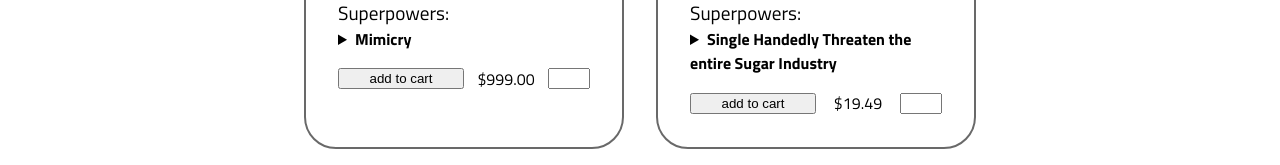
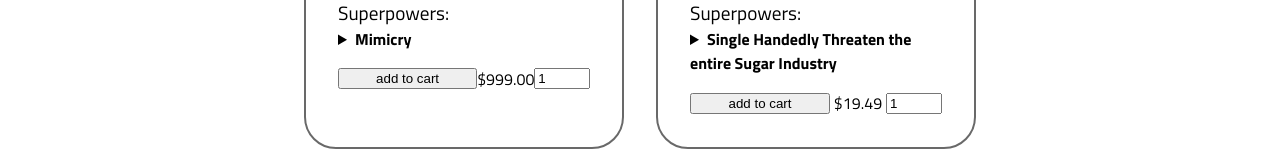
Before and after one commit to tif-calin/w2-1mon_staticcart, a plain HTML site: page products.html in a window 1280 px wide. Shown: the part 409-574 px from the top of the page. Drawn offline with Linux system fonts and the light colour scheme.

Commit message:
fixed spaces

```diff
--- a/products/products.js
+++ b/products/products.js
@@ -19,7 +19,7 @@ export const products = [
         'superpowers': [
             {
                 'name': 'Single Handedly Threaten the entire Sugar Industry',
-                'description': "",
+                'description': '',
             }
         ],
         'price': 19.49,
@@ -32,7 +32,7 @@ export const products = [
         'superpowers': [
             {
                 'name': 'Master of LinkedIn',
-                'description': "As with most 'parasitic' plants, there's much more to the dodder's relationships with its host plants than revealed by its much stigmatized label. This vine has created an alternative to the Wood Wide Web allowing plants to communicate with each other through the connections this plant makes&mdash;even between species! Plants are able to send warning signals to others in case of pests or other dangers. In addition, genetic analysis has also found it borrows a lot of its DNA from plants it parasitizes.",
+                'description': 'As with most \'parasitic\' plants, there\'s much more to the dodder\'s relationships with its host plants than revealed by its much stigmatized label. This vine has created an alternative to the Wood Wide Web allowing plants to communicate with each other through the connections this plant makes&mdash;even between species! Plants are able to send warning signals to others in case of pests or other dangers. In addition, genetic analysis has also found it borrows a lot of its DNA from plants it parasitizes.',
             }
         ],
         'price': 23.50,
@@ -45,7 +45,7 @@ export const products = [
         'superpowers': [
             {
                 'name': 'Literally Walks',
-                'description': "Instead of flowers, the walking onion creates a cluster of bulbets. These bulbets eventually grow large enough that the stalks bend down under the weight, causing the bulbs to self-plant. Through this cycle, the onion is said to 'walk' across a garden. If walking your dog is a bit too high of a pace for you, try taking this botanical friend with you instead!",
+                'description': 'Instead of flowers, the walking onion creates a cluster of bulbets. These bulbets eventually grow large enough that the stalks bend down under the weight, causing the bulbs to self-plant. Through this cycle, the onion is said to \'walk\' across a garden. If walking your dog is a bit too high of a pace for you, try taking this botanical friend with you instead!',
             }
         ],
         'price': 8.99,
@@ -58,11 +58,11 @@ export const products = [
         'superpowers': [
             {
                 'name': 'Superspeed',
-                'description': "The mulberry discovered catapults long before humans had the idea. Mulberry trees release their pollen using a catapult method that shoots out pollen at over 350mph&mdash;the fastest known rapid plant movement.",
+                'description': 'The mulberry discovered catapults long before humans had the idea. Mulberry trees release their pollen using a catapult method that shoots out pollen at over 350mph&mdash;the fastest known rapid plant movement.',
             },
             {
                 'name': 'Silk Road',
-                'description': "What would the Silk Road have been without silk? What would silkworms be without the mulberry? The leaves of this tree are not only used to make tea in Korea, but have also historically been the preferred feed for silkworms."
+                'description': 'What would the Silk Road have been without silk? What would silkworms be without the mulberry? The leaves of this tree are not only used to make tea in Korea, but have also historically been the preferred feed for silkworms.'
             }
         ],
         'price': 23.99,
--- a/styles/home.css
+++ b/styles/home.css
@@ -58,7 +58,7 @@ ul {
 .purchase {
     margin-top: 1rem;
     display: grid;
-    grid-template-columns: 3fr 2fr 1fr;
+    grid-template-columns: 5fr 2fr 2fr;
     align-items: center;
     justify-content: center;
 }
--- a/utils.js
+++ b/utils.js
@@ -49,11 +49,12 @@ export const createListing = obj => {
     divPurchase.appendChild(btnPurchase);
     const lblPrice = document.createElement('label');
     lblPrice.classList.add('price');
-    lblPrice.textContent = obj['price'].toLocaleString('en-US', {style: 'currency', currency: 'USD'});
+    lblPrice.textContent = obj['price'].toLocaleString('en-US', { style: 'currency', currency: 'USD' });
     divPurchase.appendChild(lblPrice);
     const inpQuantity = document.createElement('input');
     inpQuantity.type = 'number';
     inpQuantity.min = '0';
+    inpQuantity.value = '1';
     divPurchase.appendChild(inpQuantity);
 
     item.appendChild(divPurchase);
```
